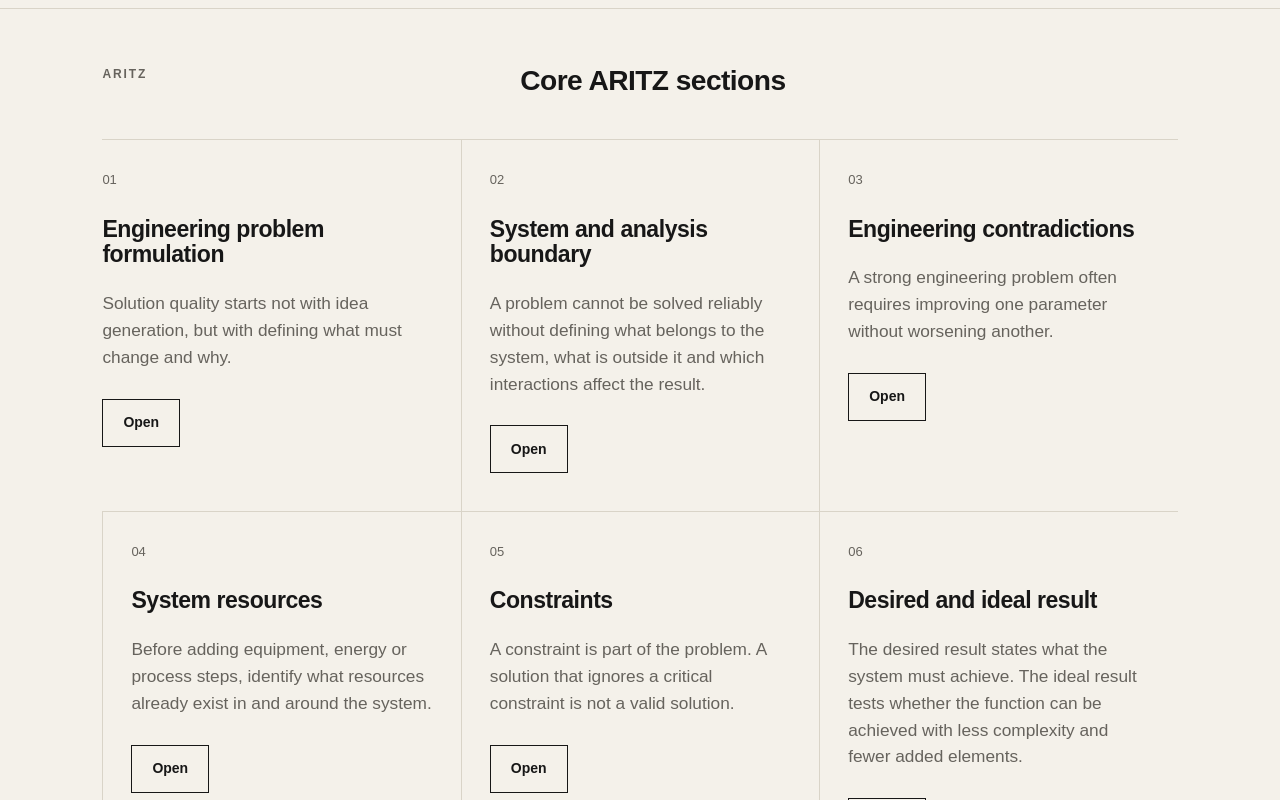
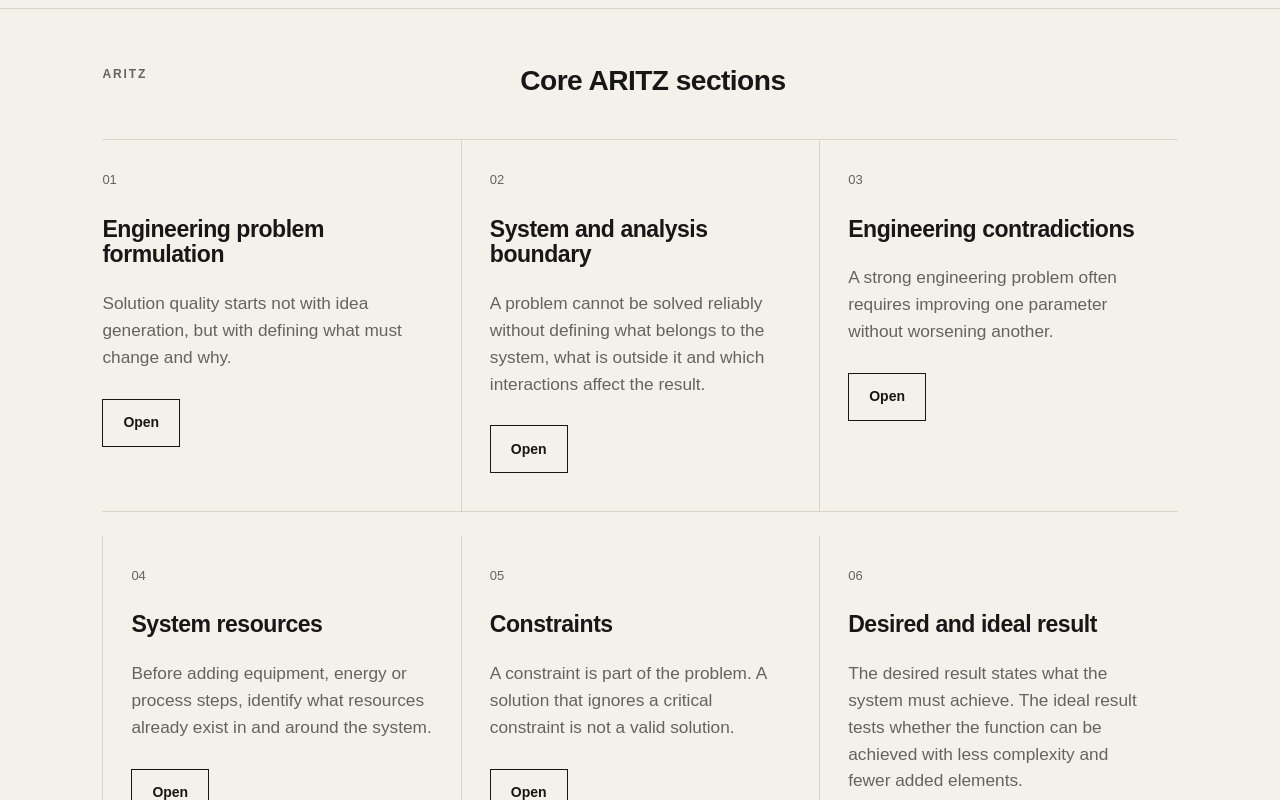
Before and after one commit to oikua66/damp-diagnostics, a Next.js app: page /en/aritz in a window 1280 px wide. Shown: the part 2020-2820 px from the top of the page. Built offline with nearby package versions, Linux system fonts and the light colour scheme; no server answers.

Commit message:
Make card grids responsive without inline overrides

```diff
--- a/app/globals.css
+++ b/app/globals.css
@@ -90,7 +90,8 @@ h3 { font-size: 30px; font-weight: 600; }
 .button-light { background: transparent; }
 .section { padding: 10vh 8vw; border-bottom: 1px solid var(--line); }
 .section-heading { display: grid; grid-template-columns: .7fr 1.3fr; gap: 5vw; align-items: start; margin-bottom: 56px; }
-.cards { display: grid; grid-template-columns: repeat(3, 1fr); border-top: 1px solid var(--line); }
+.cards { display: grid; grid-template-columns: repeat(3, minmax(0, 1fr)); border-top: 1px solid var(--line); row-gap: 24px; }
+.cards-two { grid-template-columns: repeat(2, minmax(0, 1fr)); }
 .card { padding: 30px 28px 38px 0; border-bottom: 1px solid var(--line); min-height: 320px; }
 .card + .card { border-left: 1px solid var(--line); padding-left: 28px; }
 .card-number { display: block; margin-bottom: 70px; color: var(--muted); font-size: 13px; }
```
